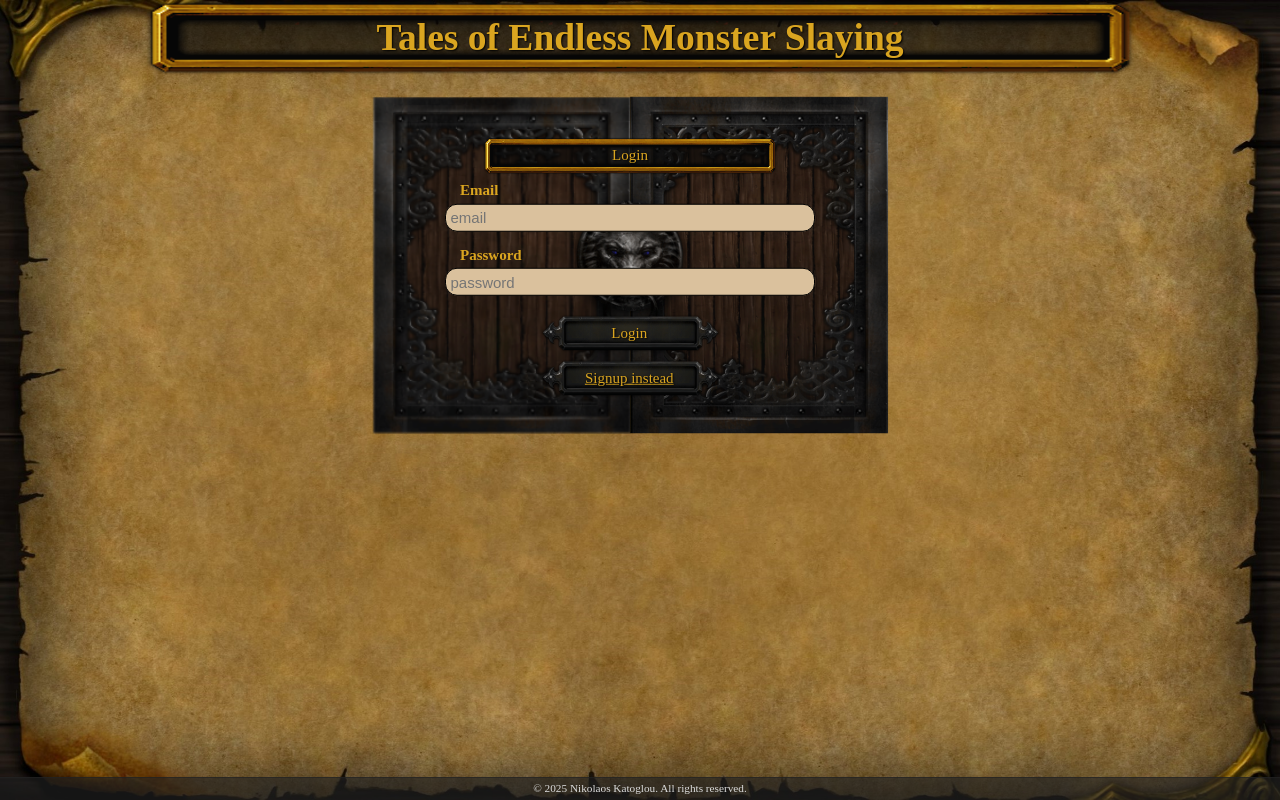
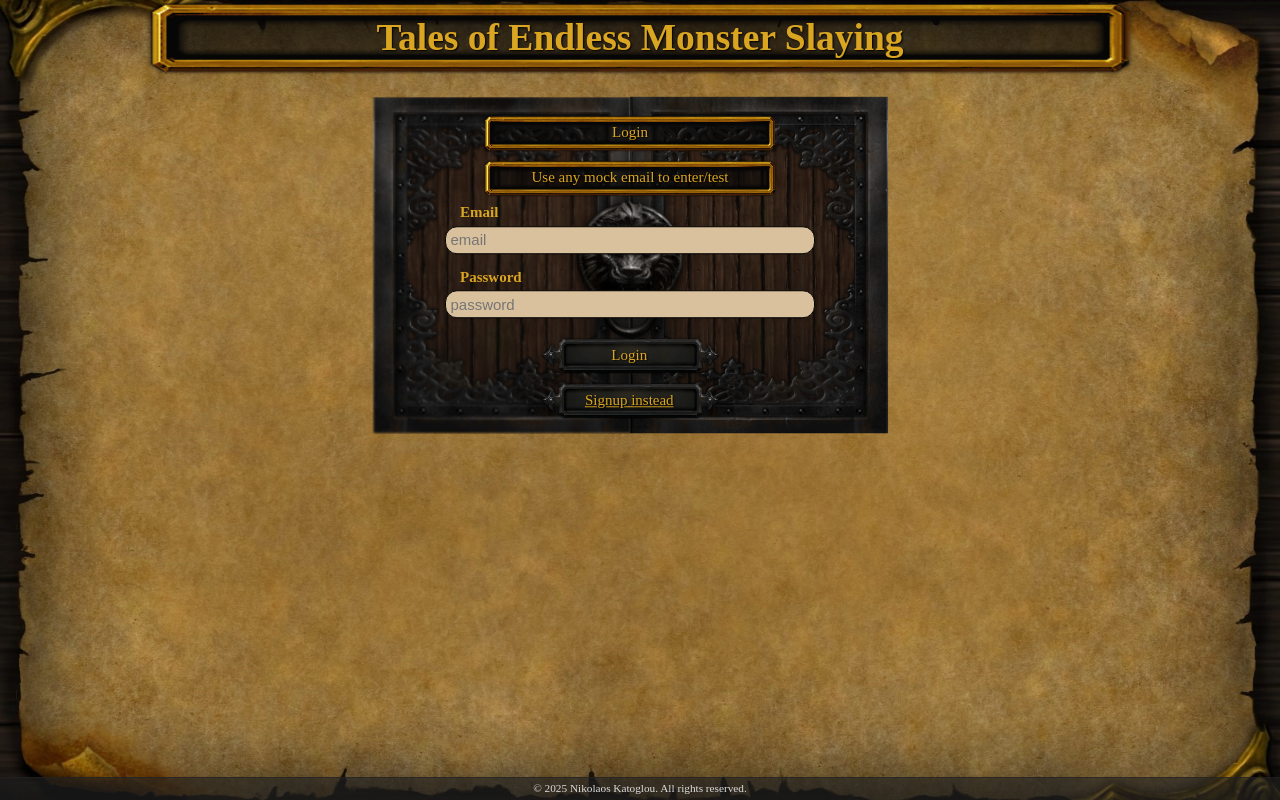
Before and after one commit to NikolaosKatoglou/ToEMS-v1, a Vue app: page /login in a window 1280 px wide. Built offline with nearby package versions, Linux system fonts and the light colour scheme; no server answers; a web font is replaced by a local one.

Commit message:
notification added

```diff
--- a/src/components/layout/TheLogin.vue
+++ b/src/components/layout/TheLogin.vue
@@ -19,6 +19,7 @@
 
       <div class="login-container" v-if="showLoginForm">
         <h2>{{ mode === "login" ? "Login" : "Signup" }}</h2>
+        <h2>Use any mock email to enter/test</h2>
 
         <form @submit.prevent="submitForm">
           <div class="form-control">
```
